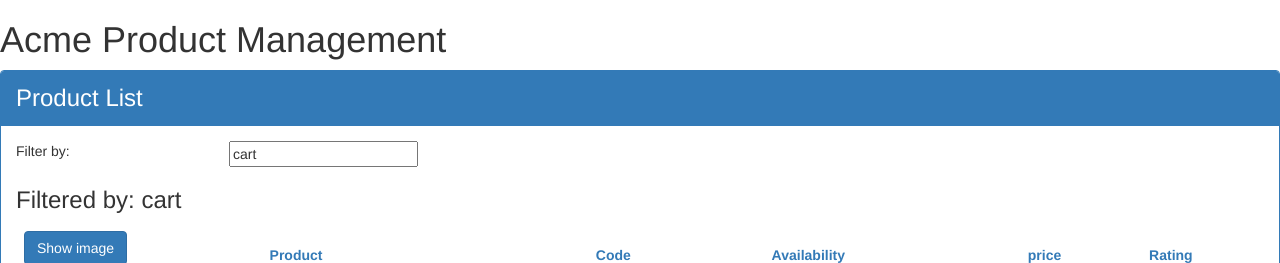
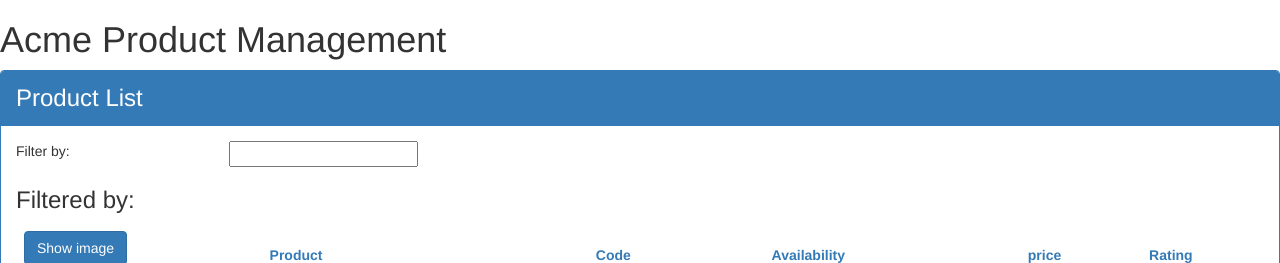
Before and after one commit to bowen-cheng/apm, an Angular app: page / in a window 1280 px wide. Shown: the top 263 px of the page. Built offline with nearby package versions, Linux system fonts and the light colour scheme.

Commit message:
Filter products by user input
This is implemented by using getter, setters and array functions. No
custom pipes are used.

```diff
--- a/src/app/products/product-list.component.html
+++ b/src/app/products/product-list.component.html
@@ -38,7 +38,7 @@
         </tr>
         </thead>
         <tbody>
-        <tr *ngFor="let product of products">
+        <tr *ngFor="let product of filteredProducts">
           <td><img alt="Product image here"
                    *ngIf="isImageDisplayed"
                    title="{{product.productName}}"
--- a/src/app/products/product-list.component.ts
+++ b/src/app/products/product-list.component.ts
@@ -9,10 +9,11 @@ import { Product } from './product';
 })
 export class ProductListComponent implements OnInit {
   pageTitle: string = 'Product List';
-  filterText: string = 'cart';
+  _filterText: string;
   imageWidth: number = 50;
   imageMargin: number = 2;
   isImageDisplayed: boolean = false;
+  filteredProducts: Product[];
   products: Product[] = [
     {
       'productId': 1,
@@ -66,6 +67,19 @@ export class ProductListComponent implements OnInit {
     }
   ];
 
+  constructor() {
+    this.filteredProducts = this.products;
+  }
+
+  get filterText(): string {
+    return this._filterText;
+  }
+
+  set filterText(text: string) { // setters cannot have return types, not even "void"
+    this._filterText = text;
+    this.filteredProducts = this._filterText ? this.performFilter() : this.products;
+  }
+
   toggleImage(): void {
     this.isImageDisplayed = !this.isImageDisplayed;
   }
@@ -73,4 +87,9 @@ export class ProductListComponent implements OnInit {
   ngOnInit(): void {
     console.log('Product list is initiated');
   }
+
+  private performFilter(): Product[] {
+    const lowercase = this._filterText.toLocaleLowerCase();
+    return this.products.filter((value: Product) => value.productName.toLocaleLowerCase().indexOf(lowercase) !== -1);
+  }
 }
```
